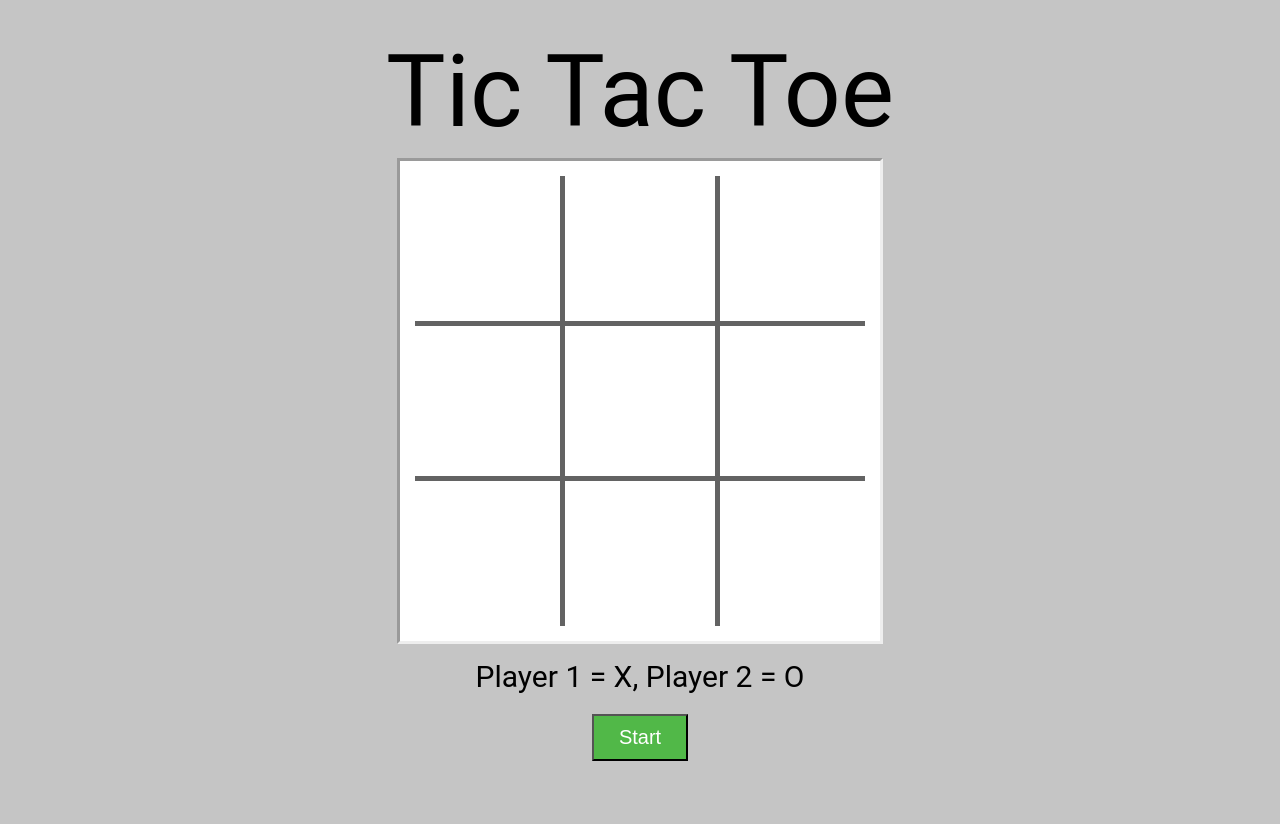
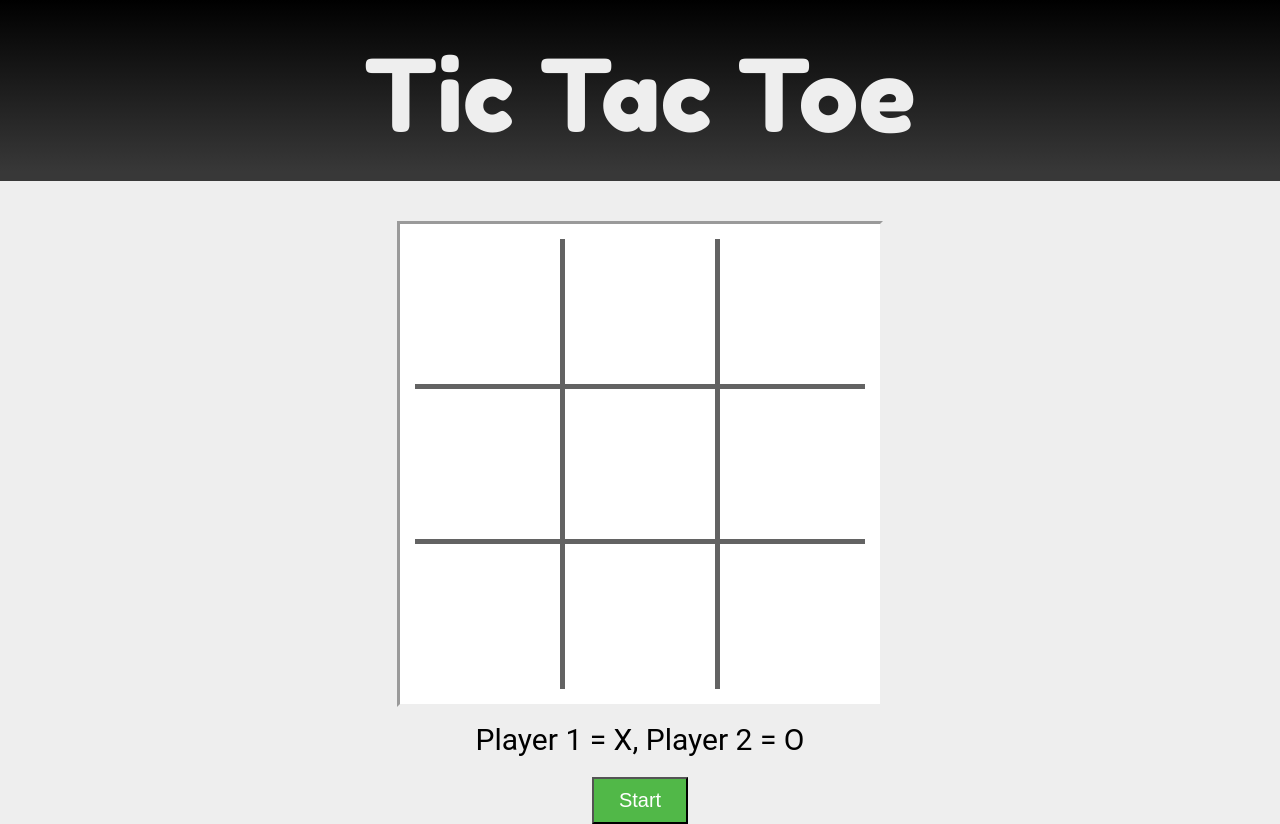
Before and after one commit to Azreus/tic-tac-toe, a plain HTML site: page index.html in a window 1280 px wide. Before the commit the page ends 800 px from the top, so only its background shows below. Drawn offline with Linux system fonts and the light colour scheme.

Commit message:
Make CSS changes

```diff
--- a/index.html
+++ b/index.html
@@ -5,10 +5,14 @@
   <meta http-equiv="X-UA-Compatible" content="IE=edge">
   <meta name="viewport" content="width=device-width, initial-scale=1.0">
   <link rel="stylesheet" href="style.css">
+  <link rel="preconnect" href="https://fonts.googleapis.com">
+  <link rel="preconnect" href="https://fonts.gstatic.com" crossorigin>
+  <link href="https://fonts.googleapis.com/css2?family=Fredoka+One&display=swap" rel="stylesheet">
   <title>Tic-Tac-Toe</title>
 </head>
 <body>
   <div class="title">Tic Tac Toe</div>
+  <div class="main-screen">
     <div class="game-board">
       <div class="square" data-index="0"></div>
       <div class="square" data-index="1"></div>
@@ -25,6 +29,7 @@
       <button id="start-game">Start</button>
       <button id="restart-game" style="display: none;">Restart</button>
     </div>
+  </div>
   <script src="script.js"></script>
 </body>
 </html>
--- a/style.css
+++ b/style.css
@@ -3,18 +3,29 @@
 }
 
 body {
-  background-color: rgb(197, 197, 197);
+  /*background: repeating-linear-gradient(45deg, #a5a5a5, #a5a5a5 10px, #eeeeee 10px, #eeeeee 100px);*/
+  background-color: #eeeeee;
   font-family: 'Roboto', sans-serif;
+  margin: 0;
+  display: flex;
+  flex-direction: column;
+}
+
+.title {
+  background: linear-gradient(#000000, #383838 95%);
+  color: #eeeeee;
+  font-family: 'Fredoka One', cursive;
+  font-size: 100px;
+  padding: 35px 0 25px;
+  text-align: center;
+}
+
+.main-screen {
+  padding-top: 40px;
   display: flex;
   flex-direction: column;
   justify-content: center;
   align-items: center;
-}
-
-.title {
-  height: 100px;
-  font-size: 100px;
-  margin: 25px;
 }
 
 .message {
```
Lines whose indentation alone changed are shown as unchanged.
